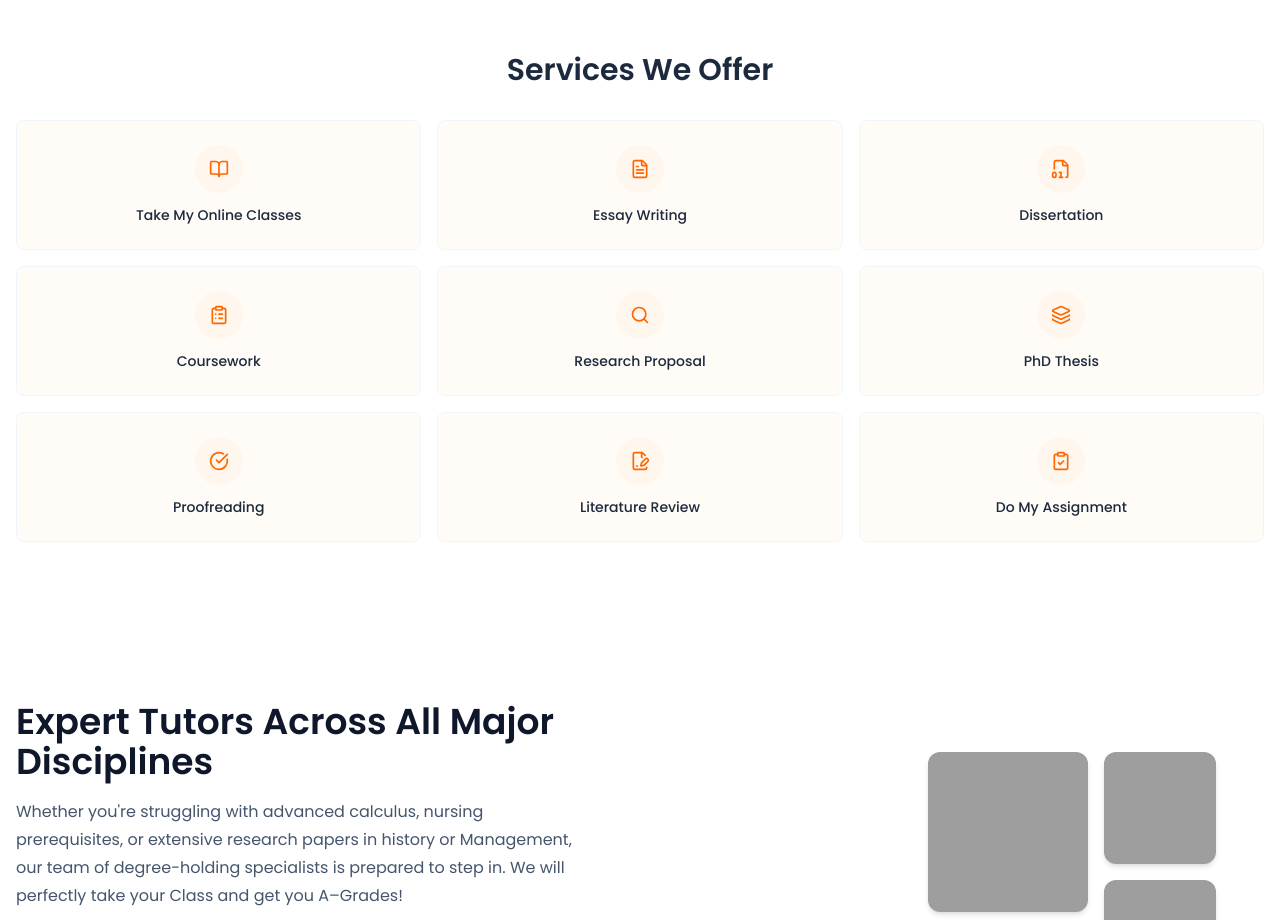
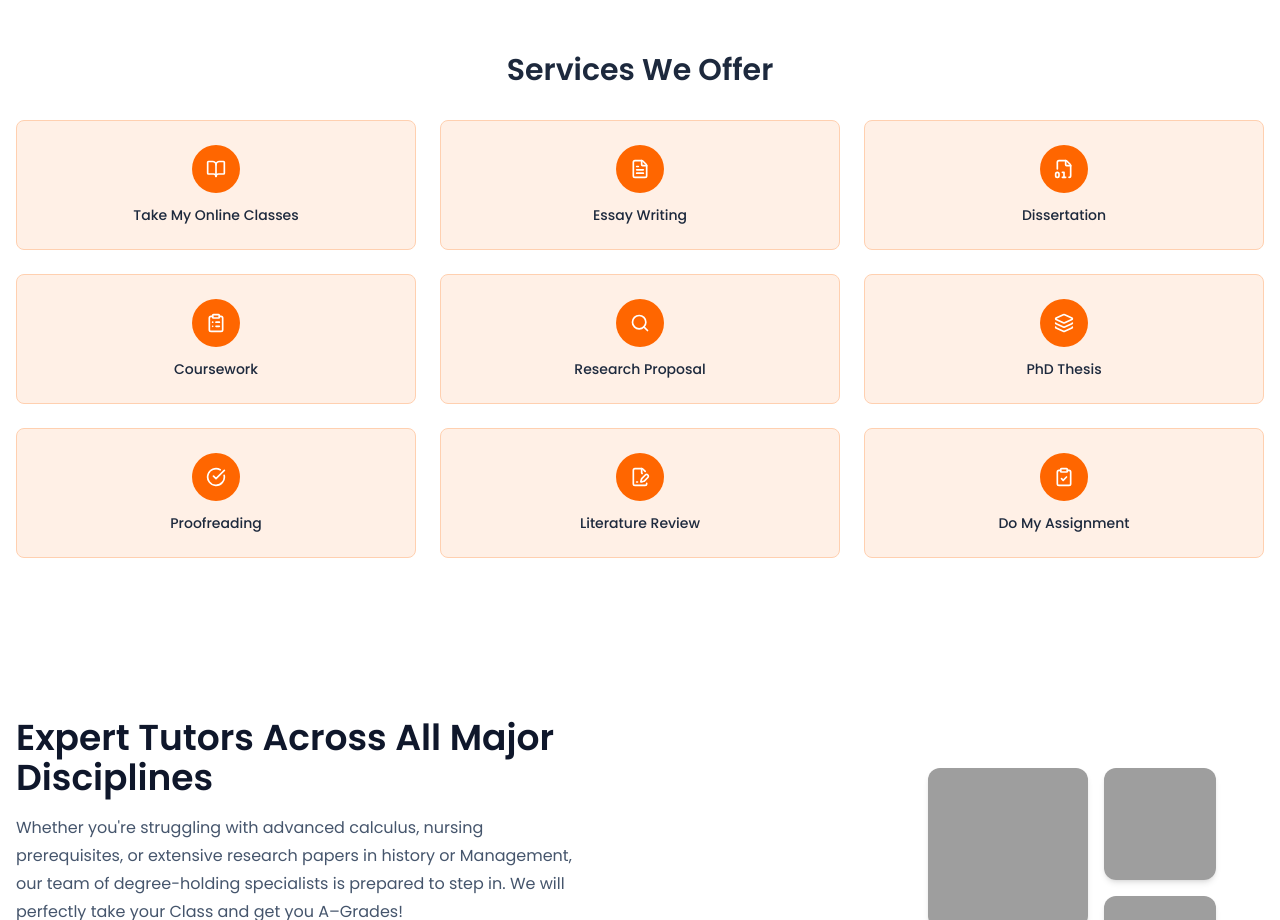
Before and after one commit to Mern-Unbeatable/alainmwadzua, a React app: page / in a window 1280 px wide. Shown: the part 4100-5020 px from the top of the page. Built offline with nearby package versions, Linux system fonts and the light colour scheme; grey boxes are pictures that could not be loaded.

Commit message:
feat: update ServicesSection styling for improved layout and visual consistency

```diff
--- a/src/components/home/ServicesSection.jsx
+++ b/src/components/home/ServicesSection.jsx
@@ -16,15 +16,15 @@ const SERVICES = [
 const ServicesSection = memo(() => {
   return (
     <section className="py-12 sm:py-16 lg:py-20 bg-white">
-      <div className="container mx-auto px-4">
+      <div className="container  mx-auto px-4">
         <div className="text-center">
           <h2 className="text-2xl sm:text-3xl font-semibold text-slate-800">Services We Offer</h2>
         </div>
 
-        <div className="mt-8 grid grid-cols-1 sm:grid-cols-2 lg:grid-cols-3 gap-4">
+        <div className="mt-8 grid grid-cols-1 sm:grid-cols-2 lg:grid-cols-3 gap-6">
           {SERVICES.map(({ title, icon: Icon }) => (
-            <div key={title} className="rounded-lg border border-slate-100 bg-orange-50/40 p-6 text-center">
-              <div className="mx-auto inline-flex h-12 w-12 items-center justify-center rounded-full bg-orange-50 text-primary">
+            <div key={title} className="rounded-lg border border-[#FFD0B0] bg-[#FFF0E6] p-6 text-center">
+              <div className="mx-auto inline-flex h-12 w-12 items-center justify-center rounded-full bg-primary text-white">
                 <Icon size={20} />
               </div>
               <p className="mt-3 text-sm font-medium text-slate-800">{title}</p>
```
